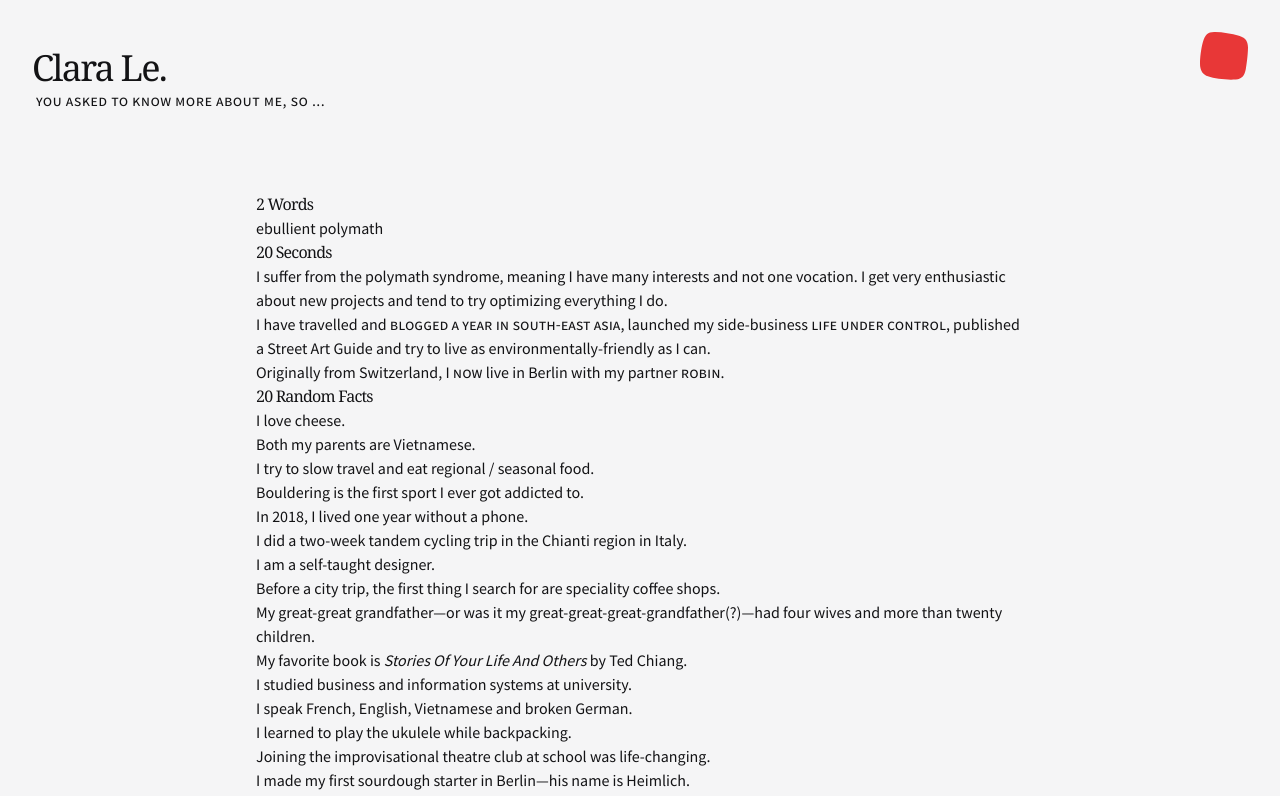
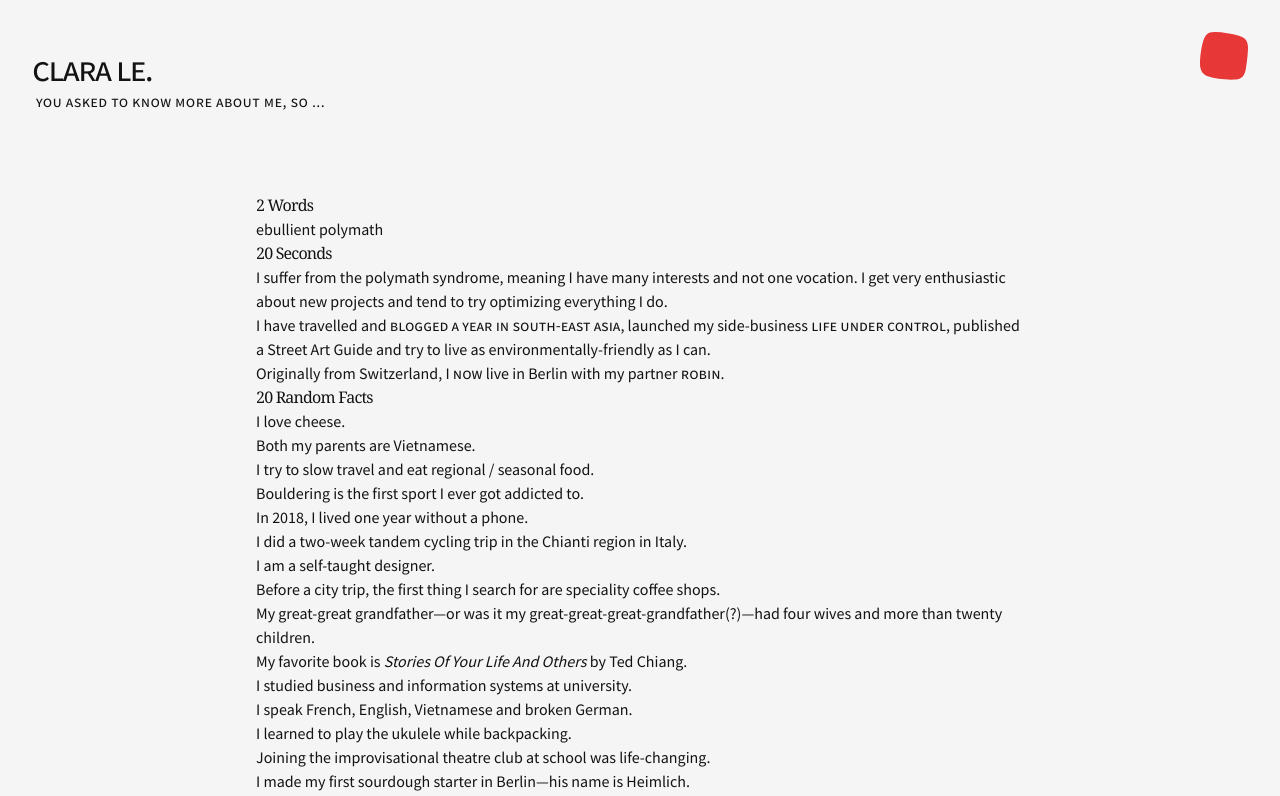
Before and after one commit to hgcl/clara-website, a Next.js app: page /about in a window 1280 px wide. Shown: the top 796 px of the page. Built offline with nearby package versions, Linux system fonts and the light colour scheme; a web font is replaced by a local one; what @splitbee/web, @tailwindcss/typography would draw is missing.

Commit message:
:bug: ESlint Fix a few anchor links

```diff
--- a/components/header.js
+++ b/components/header.js
@@ -1,13 +1,11 @@
-import Link from "next/link";
+import Link from "./link";
 import { WEBSITE_NAME } from "../lib/constants";
 
 export default function Header({ pageDescription }) {
   return (
     <>
       <h2 className="text-2xl md:text-4xl tracking-tight md:tracking-tighter leading-tight pt-2 md:pt-4 mt-8">
-        <Link href="/">
-          <a>{WEBSITE_NAME}</a>
-        </Link>
+        <Link href="/">{WEBSITE_NAME}</Link>
       </h2>
       <p className="comment tracking mb-20 ml-1">{pageDescription}</p>
     </>
--- a/components/hero-post.js
+++ b/components/hero-post.js
@@ -1,14 +1,13 @@
-// import Avatar from "../components/avatar";
 import DateFormatter from "./date-formatter";
 import CoverImage from "./cover-image";
-import Link from "next/link";
+import Link from "./link";
 
 export default function HeroPost({
   title,
   coverImage,
   date,
   excerpt,
-  author,
+  // author,
   slug,
 }) {
   return (
@@ -20,7 +19,7 @@ export default function HeroPost({
         <div>
           <h3 className="mb-4 text-4xl lg:text-6xl leading-tight">
             <Link as={`/blog/${slug}`} href="/blog/[slug]">
-              <a className="hover:underline">{title}</a>
+              {title}
             </Link>
           </h3>
           <div className="mb-4 md:mb-0 text-lg">
@@ -29,7 +28,6 @@ export default function HeroPost({
         </div>
         <div>
           <p className="text-lg leading-relaxed mb-4">{excerpt}</p>
-          {/* <Avatar name={author.name} picture={author.picture} /> */}
         </div>
       </div>
     </section>
```
Also changed, not shown: .eslintrc.json, 1 other file (tests, documents, lock files or other folders).
